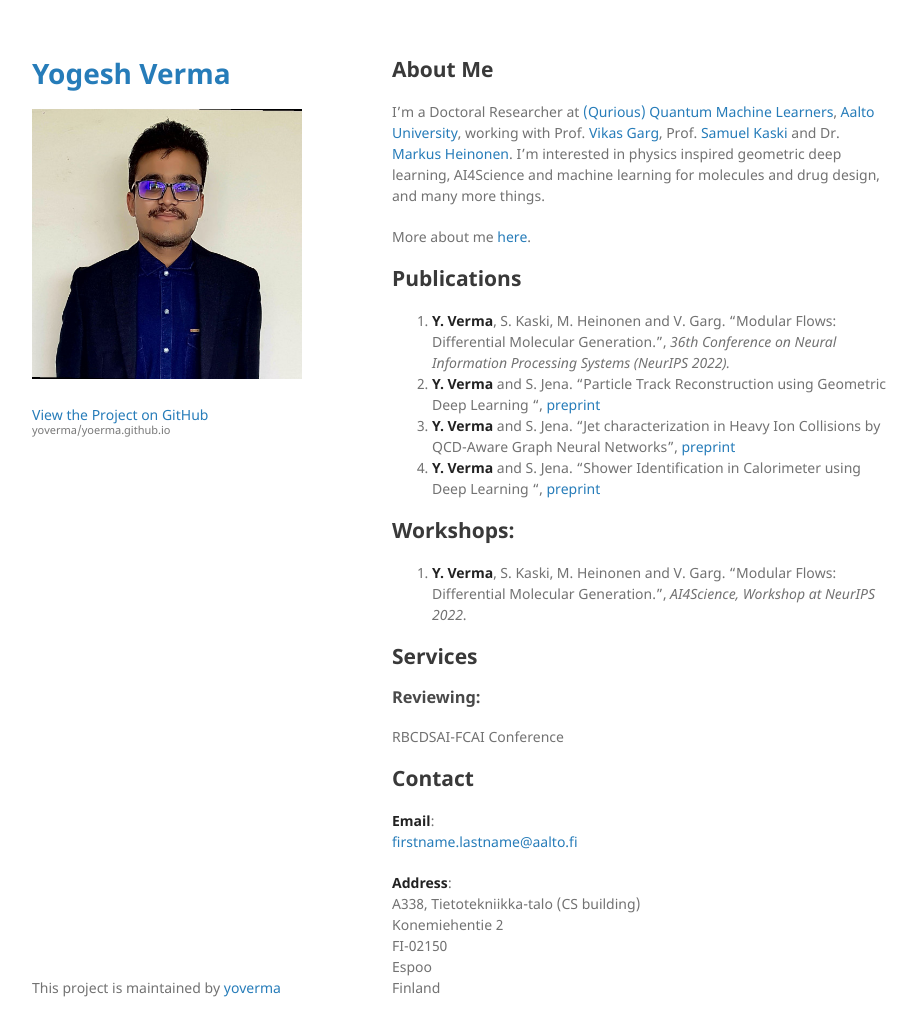
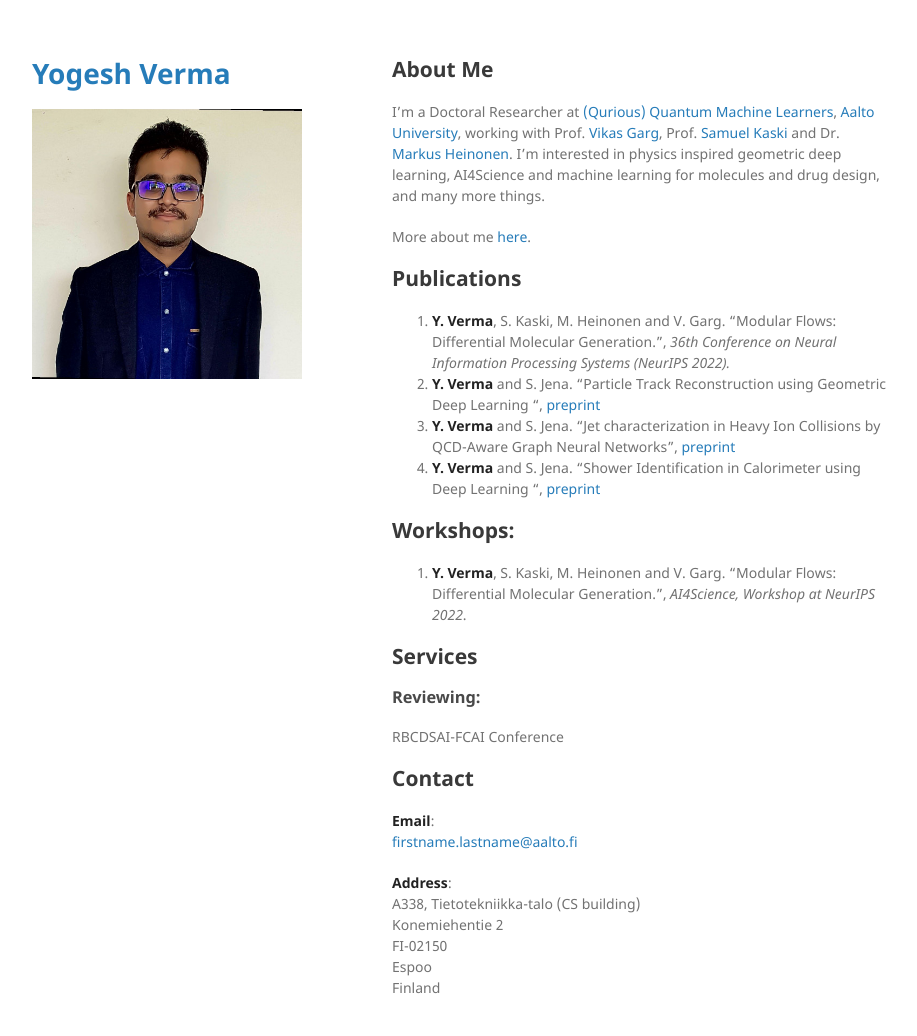
Before and after one commit to yoverma/yoerma.github.io, a Jekyll site: the page built from index.md, in a window 1280 px wide and 1068 px high. Shown: the top 1036 px of the window, without its empty margins (178-1095 px from the left). Built offline with Jekyll 4.4.1, drawn with Linux system fonts in a browser that asks for light colours; the repository's description, which GitHub fills in, is left out; our own code applies the rules of GitHub Pages for plain Markdown files.

Commit message:
Update default.html

```diff
--- a/_layouts/default.html
+++ b/_layouts/default.html
@@ -34,11 +34,11 @@
         <p>{{ site.description | default: site.github.project_tagline }}</p>
 
         {% if site.github.is_project_page %}
-        <p class="view"><a href="{{ site.github.repository_url }}">View the Project on GitHub <small>{{ site.github.repository_nwo }}</small></a></p>
+        <!--<p class="view"><a href="{{ site.github.repository_url }}">View the Project on GitHub <small>{{ site.github.repository_nwo }}</small></a></p>-->
         {% endif %}
 
         {% if site.github.is_user_page %}
-        <p class="view"><a href="{{ site.github.owner_url }}">View My GitHub Profile</a></p>
+        <!--<p class="view"><a href="{{ site.github.owner_url }}">View My GitHub Profile</a></p>-->
         {% endif %}
 
         {% if site.show_downloads %}
@@ -55,9 +55,9 @@
 
       </section>
       <footer>
-        {% if site.github.is_project_page %}
+        <!--{% if site.github.is_project_page %}
         <p>This project is maintained by <a href="{{ site.github.owner_url }}">{{ site.github.owner_name }}</a></p>
-        {% endif %}
+        {% endif %}-->
       </footer>
     </div>
     <script src="{{ "/assets/js/scale.fix.js" | relative_url }}"></script>
```
